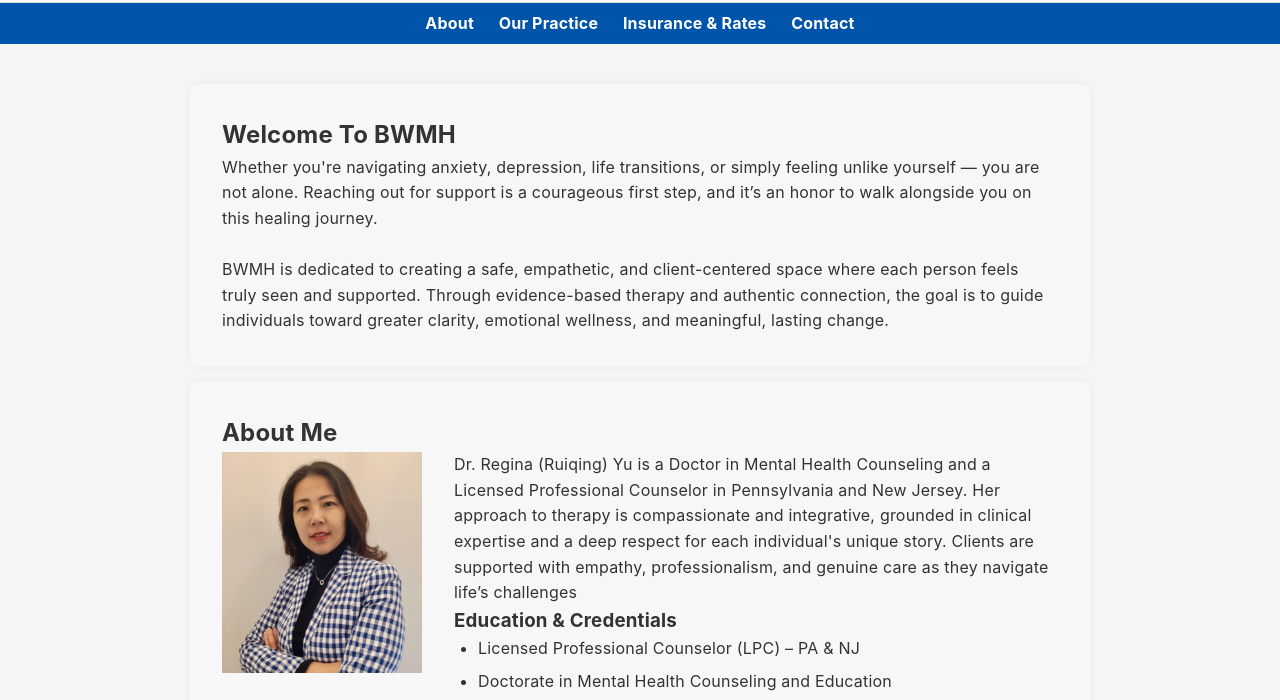
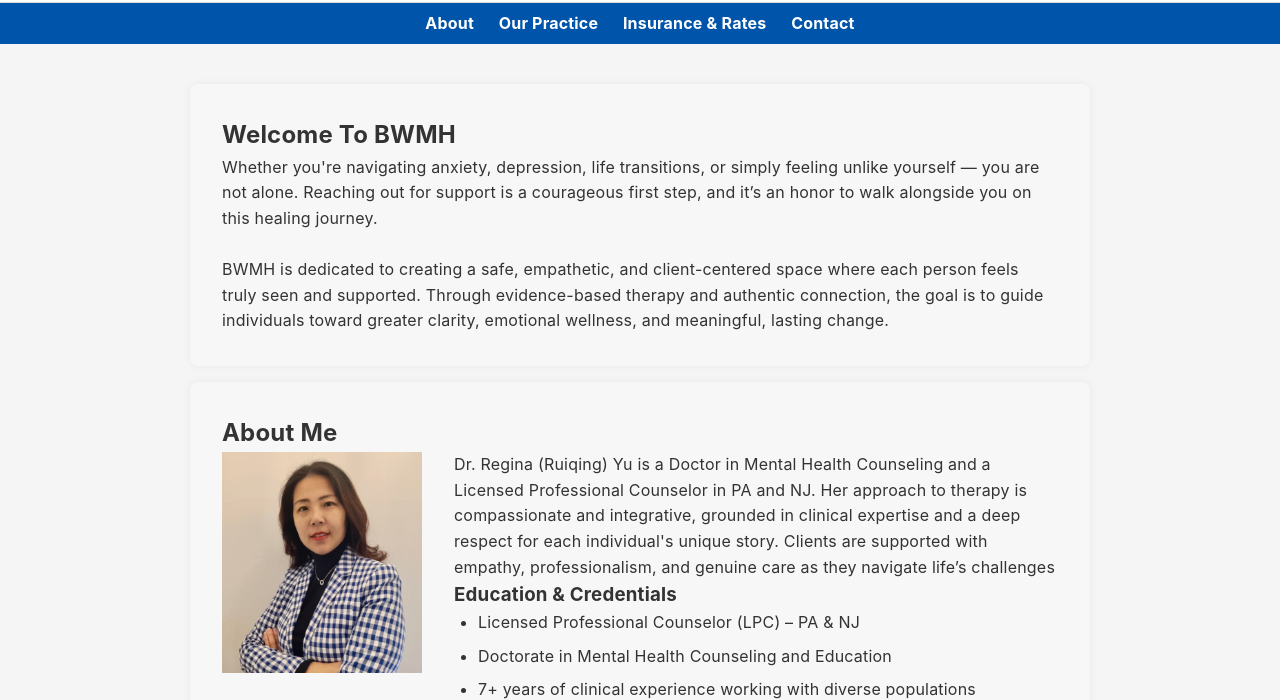
Before and after one commit to brightwell-mental-health/bwmhmarketingsite, a plain HTML site: page index.html in a window 1280 px wide. Shown: the part 98-798 px from the top of the page. Drawn offline with Linux system fonts and the light colour scheme.

Commit message:
content fixes

```diff
--- a/index.html
+++ b/index.html
@@ -64,7 +64,7 @@
       <div class="about-content">
         <img src="Ruiqing.jpeg" alt="Licensed Professional Counselor Ruiqing Yu" class="about-photo" />
         <div class="about-text">
-          <p>Dr. Regina (Ruiqing) Yu is a Doctor in Mental Health Counseling and a Licensed Professional Counselor in Pennsylvania and New Jersey. Her approach to therapy is compassionate and integrative, grounded in clinical expertise and a deep respect for each individual's unique story. Clients are supported with empathy, professionalism, and genuine care as they navigate life’s challenges</p>
+          <p>Dr. Regina (Ruiqing) Yu is a Doctor in Mental Health Counseling and a Licensed Professional Counselor in PA and NJ. Her approach to therapy is compassionate and integrative, grounded in clinical expertise and a deep respect for each individual's unique story. Clients are supported with empathy, professionalism, and genuine care as they navigate life’s challenges</p>
           <h3>Education & Credentials</h3>
           <ul>
             <li>Licensed Professional Counselor (LPC) – PA & NJ</li>
```
